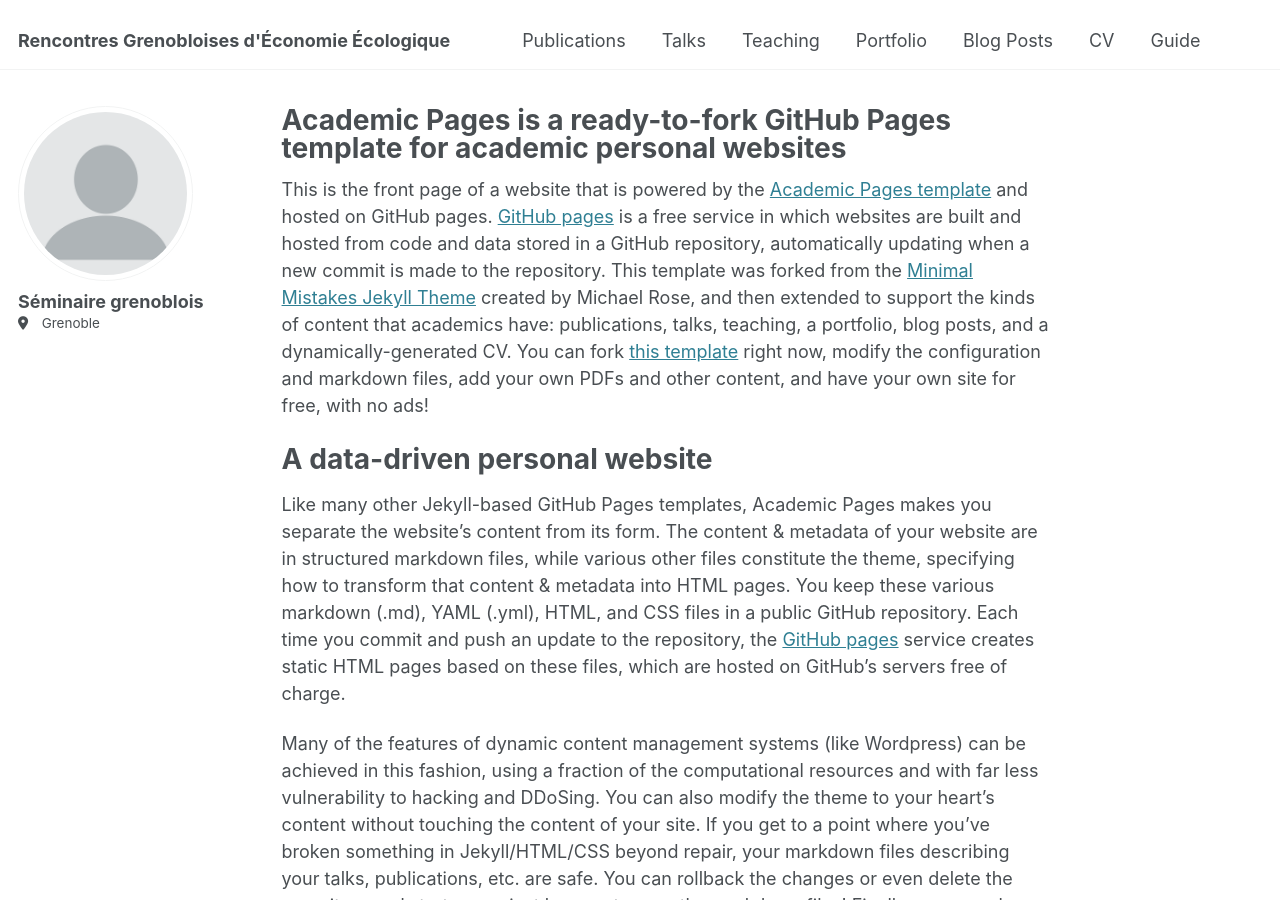
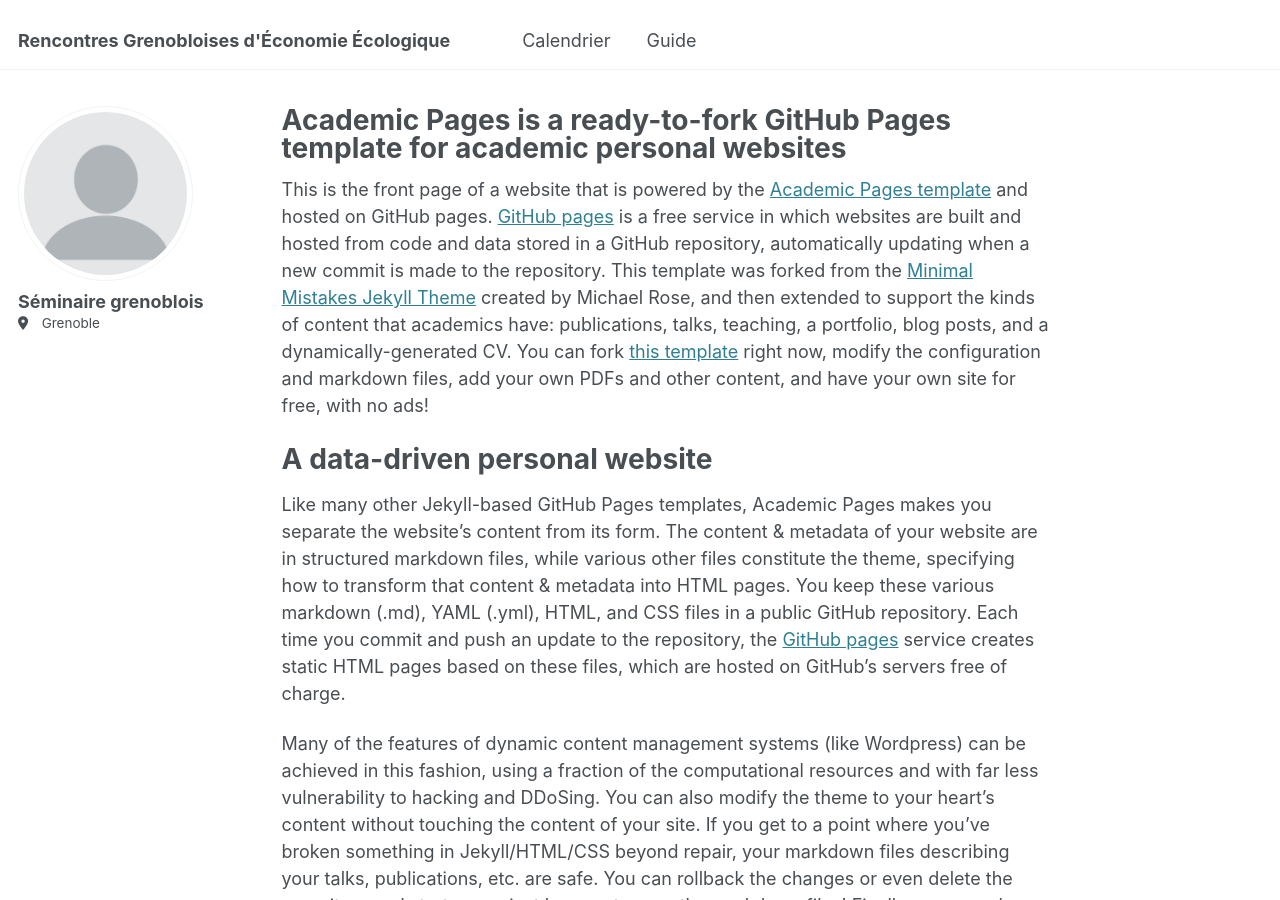
Before and after one commit to rencontres-ecol-econ/rencontres-ecol-econ.github.io, a Jekyll site: the page built from _pages/about.md, in a window 1280 px wide and 900 px high. Built offline with Jekyll 4.4.1, drawn with Linux system fonts in a browser that asks for light colours; part of the change alters nothing that is shown.

Commit message:
Update navigation.yml

```diff
--- a/_data/navigation.yml
+++ b/_data/navigation.yml
@@ -5,23 +5,23 @@
 # prevent it from being included in the site.
 
 main:
-  - title: "Publications"
+  - title: "Calendrier"
     url: /publications/
 
-  - title: "Talks"
-    url: /talks/
+#  - title: "Talks"
+ #   url: /talks/
 
-  - title: "Teaching"
-    url: /teaching/
+  #- title: "Teaching"
+   # url: /teaching/
 
-  - title: "Portfolio"
-    url: /portfolio/
+  #- title: "Portfolio"
+   # url: /portfolio/
 
-  - title: "Blog Posts"
-    url: /year-archive/
+  #- title: "Blog Posts"
+   # url: /year-archive/
 
-  - title: "CV"
-    url: /cv/
+ # - title: "CV"
+  #  url: /cv/
 
   - title: "Guide"
     url: /markdown/
```
